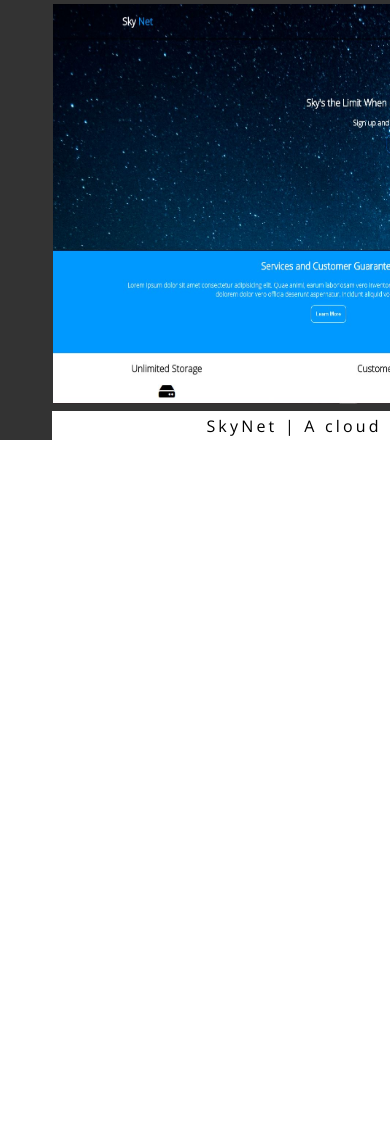
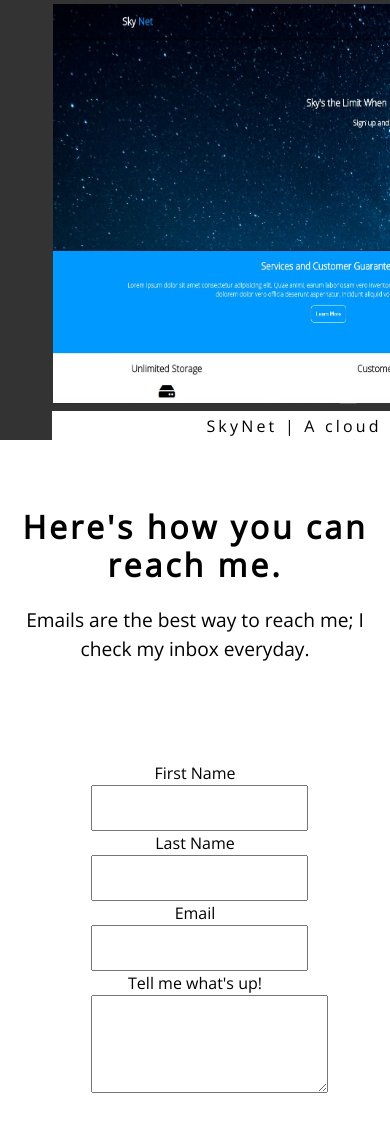
Before and after one commit to carabc/bradleycaravana_portfolio, a website: page dist/index.html in a window 390 px wide. Shown: the part 2502-3633 px from the top of the page. Before the commit the page ends 2944 px from the top, so only its background shows below. Drawn offline with nearby package versions, Linux system fonts and the light colour scheme.

Commit message:
Started the contact section; needs a lot of work. This weekend Ill finish the markup and scss, and then comes the javascript for the nav, image showcase, links, and then the responsiveness. Calling it at 9:33PM, 10/18/18.

```diff
--- a/sass/main.scss
+++ b/sass/main.scss
@@ -38,6 +38,13 @@ body {
   font-family: 'Open Sans', 'Segoe UI', Tahoma, Geneva, Verdana, sans-serif;
   background: $primary-color;
 }
+
+.container {
+  width: 70%;
+  margin: auto;
+  overflow: hidden;
+}
+
 //END GLOBAL
 
 //LANDING HOME PAGE
@@ -248,10 +255,10 @@ body {
         height: 400px;
         .box-header img {
           border: 1px solid lighten($secondary-color, 20);
+          @include animationEase();
 
           &:hover {
             border: 1px solid $primary-color;
-            @include animationEase();
             opacity: $opacity;
           }
         }
@@ -277,3 +284,47 @@ body {
   }
 }
 //END WEB DEVELOPMENT
+
+//CONTACT
+.contact {
+  min-height: 600px;
+
+  .contact-header {
+    text-align: center;
+    margin: 30px 0 30px 0;
+    padding: 1em;
+
+    h1 {
+      line-height: 1.2;
+      letter-spacing: 3px;
+    }
+
+    p {
+      font-size: 1.2em;
+    }
+  }
+
+  .contact-grid {
+    text-align: center;
+
+    form {
+      padding: 2em;
+
+      label {
+        display: block;
+      }
+
+      input {
+        width: 100%;
+        height: 40px;
+      }
+
+      textarea {
+        width: 100%;
+        height: 70px;
+        padding: 1em;
+      }
+    }
+  }
+}
+//END CONTACT
```
Also changed, not shown: dist/index.html, dist/style/main.css.
